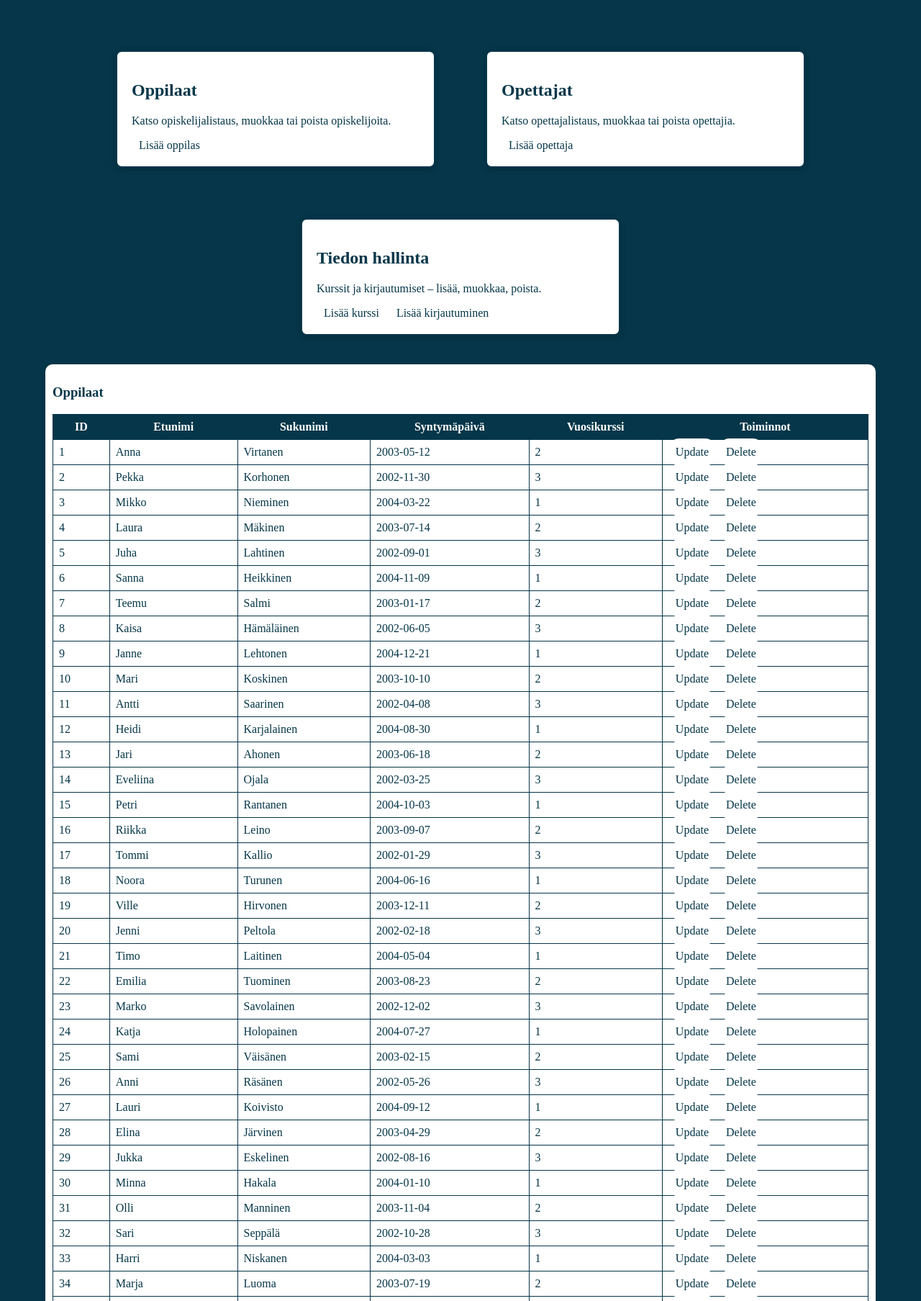
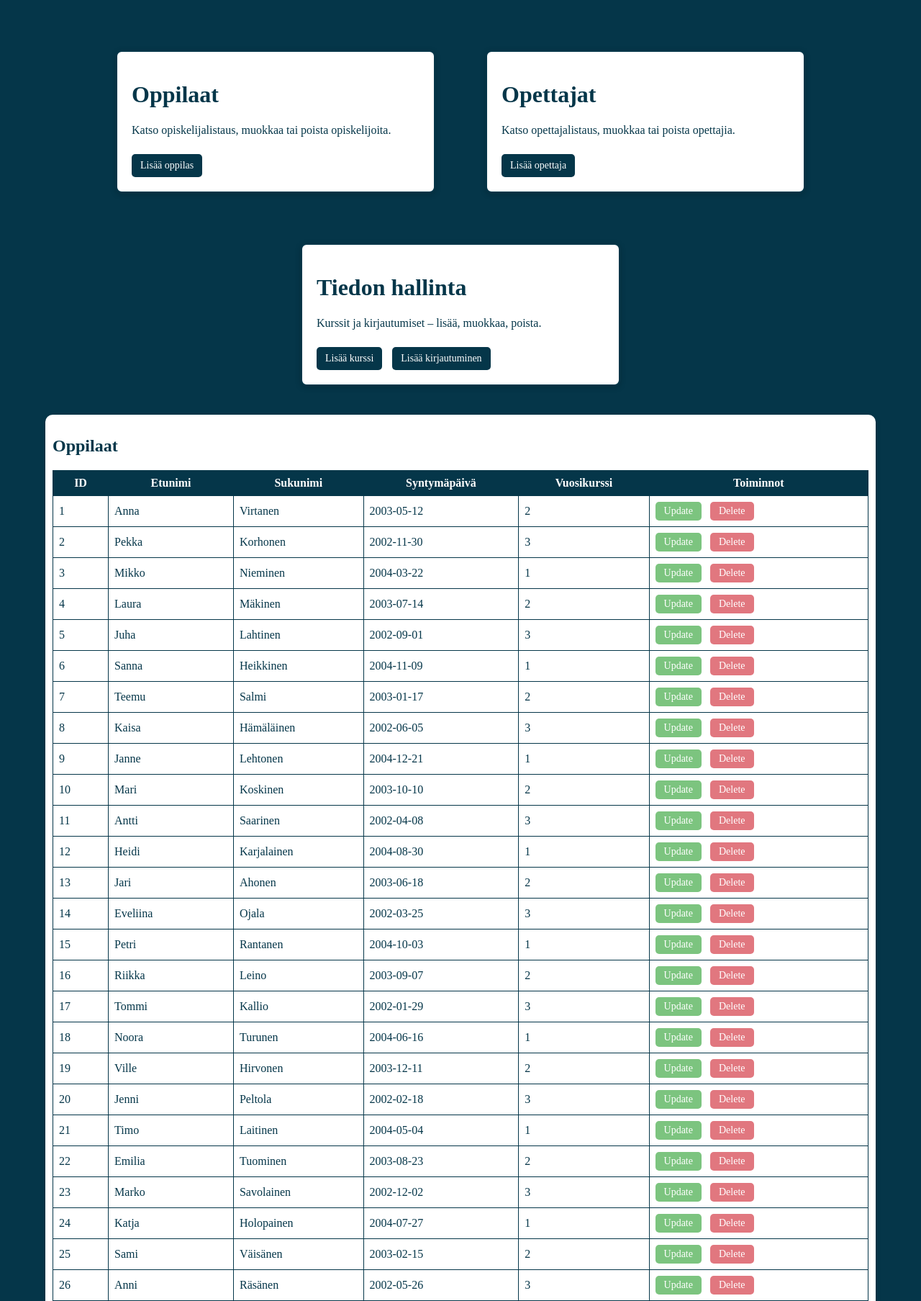
Before and after one commit to Autsku/Projekti, a PHP site: page /tiedot.php in a window 1280 px wide, after a click that opens the changed part. Shown: the part 100-1907 px from the top of the page at 72% size. Run offline with PHP 8.4, Linux system fonts and the light colour scheme; data comes from the database, SQL or seed files in the repository.

Commit message:
Tilat muutoksia

```diff
--- a/Projekti/Koodi/styles.css
+++ b/Projekti/Koodi/styles.css
@@ -110,3 +110,106 @@ table, th, td {
     padding: 20px;
     border-radius: 8px;
 }
+
+.card .button {
+    display: inline-block;
+    margin-top: 8px;
+    margin-right: 10px;
+    background-color: rgb(5, 54, 73);
+    color: white;
+    padding: 8px 12px;
+    border-radius: 5px;
+    text-decoration: none;
+    font-size: 14px;
+}
+.card .button:hover {
+    background-color: rgb(0, 40, 60);
+}
+
+.toiminnot-button {
+    padding: 5px 10px;
+    border: none;
+    border-radius: 5px;
+    font-size: 14px;
+    cursor: pointer;
+    margin-right: 8px;
+    color: #fff;
+    transition: background-color 0.3s ease;
+    display: inline-block;
+    text-decoration: none;
+}
+
+        .card {
+            background-color: white;
+            color: rgb(5, 54, 73);
+            padding: 20px;
+            border-radius: 10px;
+            width: 400px;
+            box-shadow: 0 2px 8px rgba(0,0,0,0.2);
+            margin: 10px;
+            cursor: pointer;
+            transition: background-color 0.3s ease;
+            border: 2px solid rgb(5,54,73);
+        }
+        .card:hover {
+            background-color: rgb(240, 240, 240);
+        }
+        .cards-container {
+            display: flex;
+            justify-content: center;
+            flex-wrap: wrap;
+            gap: 30px;
+            margin-top: 40px;
+        }
+        .section-content {
+            display: none;
+            margin-top: 20px;
+            padding: 10px;
+            background-color: white;
+            color: rgb(5,54,73);
+            border-radius: 10px;
+            box-shadow: 0 2px 8px rgba(0,0,0,0.1);
+            max-width: 90%;
+            margin-left: auto;
+            margin-right: auto;
+        }
+        .section-content table {
+            width: 100%;
+            border-collapse: collapse;
+        }
+        .section-content table, .section-content th, .section-content td {
+            border: 1px solid rgb(5,54,73);
+            padding: 8px;
+            vertical-align: middle;
+        }
+        .section-content th {
+            background-color: rgb(5,54,73);
+            color: white;
+        }
+
+        /* Uudet nappityylit */
+        .update-button, .delete-button {
+            padding: 5px 12px;
+            border: none;
+            border-radius: 5px;
+            font-size: 14px;
+            cursor: pointer;
+            margin-right: 8px;
+            color: #fff;
+            text-decoration: none;
+            display: inline-block;
+            transition: background-color 0.3s ease;
+            white-space: nowrap;
+        }
+        .update-button {
+            background-color: #7cc47f; /* Vaaleanvihreä */
+        }
+        .update-button:hover {
+            background-color: #5aa35a; /* Tummempi vihreä hover */
+        }
+        .delete-button {
+            background-color: #e1777f; /* Vaaleanpunainen */
+        }
+        .delete-button:hover {
+            background-color: #b9454a; /* Tummempi punainen hover */
+        }
--- a/Projekti/Koodi/tiedot.php
+++ b/Projekti/Koodi/tiedot.php
@@ -74,19 +25,19 @@ include 'yhteys.php';
 
         <div class="cards-container">
             <div class="card" onclick="toggleSection('oppilaat-section')">
-                <h2>Oppilaat</h2>
+                <h1>Oppilaat</h1>
                 <p>Katso opiskelijalistaus, muokkaa tai poista opiskelijoita.</p>
                 <a href="add.php?table=opiskelijat" class="button" onclick="event.stopPropagation()">Lisää oppilas</a>
             </div>
 
             <div class="card" onclick="toggleSection('opettajat-section')">
-                <h2>Opettajat</h2>
+                <h1>Opettajat</h1>
                 <p>Katso opettajalistaus, muokkaa tai poista opettajia.</p>
                 <a href="add.php?table=opettajat" class="button" onclick="event.stopPropagation()">Lisää opettaja</a>
             </div>
 
             <div class="card" onclick="toggleSection('hallinta-section')">
-                <h2>Tiedon hallinta</h2>
+                <h1>Tiedon hallinta</h1>
                 <p>Kurssit ja kirjautumiset – lisää, muokkaa, poista.</p>
                 <a href="add.php?table=kurssit" class="button" onclick="event.stopPropagation()">Lisää kurssi</a>
                 <a href="add.php?table=kurssikirjautuminen" class="button" onclick="event.stopPropagation()">Lisää kirjautuminen</a>
@@ -96,7 +47,7 @@ include 'yhteys.php';
 
         <!-- Oppilaat listaosio -->
         <div id="oppilaat-section" class="section-content">
-            <h3>Oppilaat</h3>
+            <h2>Oppilaat</h2>
             <table>
                 <thead>
                     <tr>
@@ -115,8 +66,8 @@ include 'yhteys.php';
                             <td>".htmlspecialchars($row['Syntymapaiva'])."</td>
                             <td>".htmlspecialchars($row['Vuosikurssi'])."</td>
                             <td>
-                                <a class='button' href='update.php?table=opiskelijat&id={$row['Opiskelijanumero']}'>Update</a>
-                                <a class='button' href='delete.php?table=opiskelijat&id={$row['Opiskelijanumero']}'>Delete</a>
+                                <a class='update-button' href='update.php?table=opiskelijat&id={$row['Opiskelijanumero']}'>Update</a>
+                                <a class='delete-button' href='delete.php?table=opiskelijat&id={$row['Opiskelijanumero']}'>Delete</a>
                             </td>
                         </tr>";
                     }
@@ -127,7 +78,7 @@ include 'yhteys.php';
 
         <!-- Opettajat listaosio -->
         <div id="opettajat-section" class="section-content">
-            <h3>Opettajat</h3>
+            <h2>Opettajat</h2>
             <table>
                 <thead>
                     <tr>
@@ -145,8 +96,8 @@ include 'yhteys.php';
                             <td>".htmlspecialchars($row['Sukunimi'])."</td>
                             <td>".htmlspecialchars($row['Aine'])."</td>
                             <td>
-                                <a class='button' href='update.php?table=opettajat&id={$row['Tunnusnumero']}'>Update</a>
-                                <a class='button' href='delete.php?table=opettajat&id={$row['Tunnusnumero']}'>Delete</a>
+                                <a class='update-button' href='update.php?table=opettajat&id={$row['Tunnusnumero']}'>Update</a>
+                                <a class='delete-button' href='delete.php?table=opettajat&id={$row['Tunnusnumero']}'>Delete</a>
                             </td>
                         </tr>";
                     }
@@ -185,8 +136,8 @@ include 'yhteys.php';
                             <td>{$opettaja}</td>
                             <td>".htmlspecialchars($r['tila_nimi'])."</td>
                             <td>
-                                <a class='button' href='update.php?table=kurssit&id={$r['Tunnus']}'>Update</a>
-                                <a class='button' href='delete.php?table=kurssit&id={$r['Tunnus']}'>Delete</a>
+                                <a class='update-button' href='update.php?table=kurssit&id={$r['Tunnus']}'>Update</a>
+                                <a class='delete-button' href='delete.php?table=kurssit&id={$r['Tunnus']}'>Delete</a>
                             </td>
                         </tr>";
                     }
@@ -217,8 +168,8 @@ include 'yhteys.php';
                             <td>".htmlspecialchars($r2['kurssi_nimi'])."</td>
                             <td>".htmlspecialchars($r2['Kirjautumispaiva'])."</td>
                             <td>
-                                <a class='button' href='update.php?table=kurssikirjautuminen&id={$r2['Tunnus']}'>Update</a>
-                                <a class='button' href='delete.php?table=kurssikirjautuminen&id={$r2['Tunnus']}'>Delete</a>
+                                <a class='update-button' href='update.php?table=kurssikirjautuminen&id={$r2['Tunnus']}'>Update</a>
+                                <a class='delete-button' href='delete.php?table=kurssikirjautuminen&id={$r2['Tunnus']}'>Delete</a>
                             </td>
                         </tr>";
                     }
```
Also changed, not shown: other parts of Projekti/Koodi/tiedot.php (+2 -51 lines).
